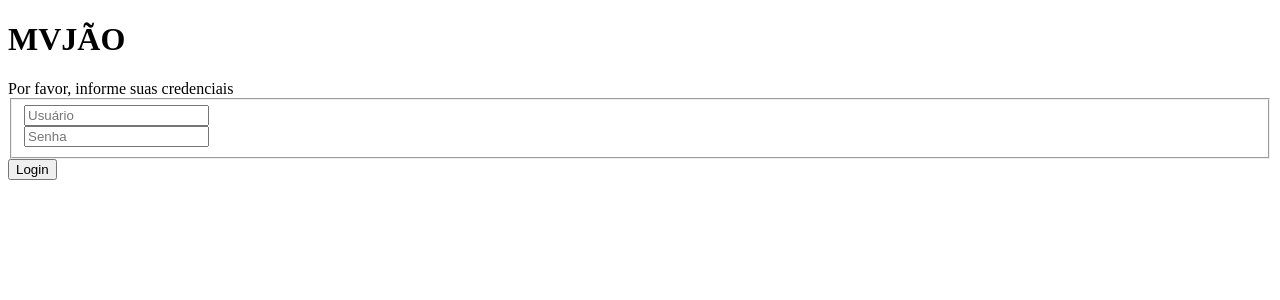
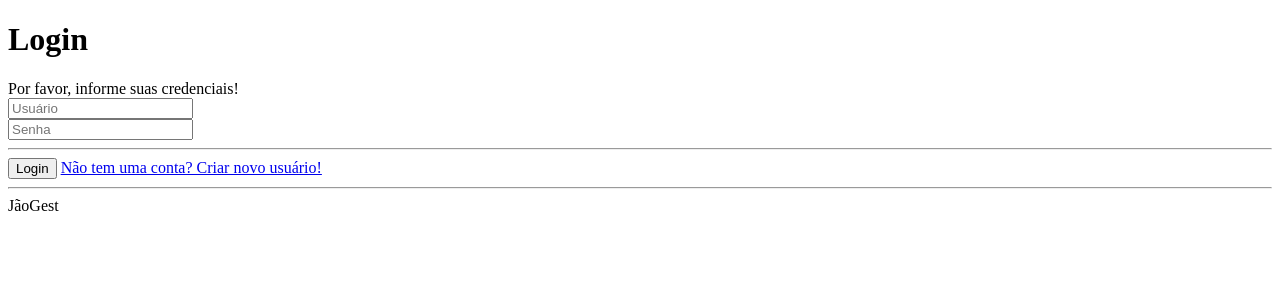
Before and after one commit to jvsouz4/Blog, a CakePHP app: the page made by app/View/Users/login.ctp in a window 1280 px wide. Shown: the top 300 px of the page. Run offline with PHP 8.4 and a stand-in for CakePHP, Linux system fonts and the light colour scheme; the template is opened without the code that fills it, so the values that code supplies are empty; form fields are guessed from the names that the template uses; some libraries are stand-ins or nearby versions.

Commit message:
Atualizando fonte

```diff
--- a/app/View/Users/login.ctp
+++ b/app/View/Users/login.ctp
@@ -7,32 +7,46 @@
         <title>Login</title>
     </head>
 
-    <body class="bd-content">
-        <!-- Page header with logo and tagline-->
+    <body>
+        <div class="container">
+            <div class="row">
+                <div class="col-lg-10 col-xl-9 mx-auto">
+                    <div class="card flex-row my-5 border-0 shadow rounded-3 overflow-hidden">
+
+                        <div class="card-body p-sm-3">
                             <div class="py-5 bg-light border-bottom mb-4">
                                 <div class="container">
                                     <div class="text-center my-5">
-                    <h1 class="fw-bolder">MVJÃO</h1>
+                                        <h1 class="fw-bolder fontexto">Login</h1>
                                     </div>
                                 </div>
                             </div>
-        <!-- Page content-->
-        <div class="container">
-            <div class="container w-50">
-                <div class="card border-secundary text-center">
-                    <div class="card-header bg-dark text-white">
-                        <?php echo __('Por favor, informe suas credenciais'); ?>
+                            <div><?php echo __('Por favor, informe suas credenciais!'); ?></div>
+
+                            <?php echo $this->Flash->render('auth'); ?>
+                            <?php echo $this->Form->create('User');?>
+                                <div class="form-floating">
+                                    <?php echo $this->Form->input('username', array('class' => 'form-control', 'label' => '', 'placeholder' => 'Usuário'));?>
                                 </div>
-                    <div class="card-body">
-                        <?php echo $this->Flash->render('auth'); ?>
-                        <?php echo $this->Form->create('User', array('class' => 'form')); ?>
-                        <fieldset>
-                            <?php echo $this->Form->input('username', array('class' => 'form-control position-relative top-50 start-50 translate-middle', 'label' => '', 'placeholder' => 'Usuário'));?>
-                            <?php echo $this->Form->input('password', array('class' => 'form-control position-relative top-50 start-50 translate-middle', 'label' => '', 'placeholder' => 'Senha'));?>
-                        </fieldset>
+
+                                <div class="form-floating">
+                                    <?php echo $this->Form->input('password', array('class' => 'form-control', 'label' => '', 'placeholder' => 'Senha'));?>
                                 </div>
-                    <div class="card-footer text-muted">
-                        <button type="submit" class="btn btn-primary w-100">Login <?php $this->Form->end(__('Login')) ?></button>
+
+                                <hr class="my-4">
+
+                                <button type="submit" class="btn btn-primary w-100 d-grid my-4">Login </button>
+
+                                <a class="d-block text-center small my-4" href="http://localhost:8000/users/add">Não tem uma conta? Criar novo usuário!</a>
+
+                                <hr class="my-4">
+
+                                <div class="d-grid text-center p-sm-3">
+                                    JãoGest
+                                </div>
+                            <?php $this->Form->end(__('Login')) ?>
+
+                        </div>
                     </div>
                 </div>
             </div>
```
Lines whose indentation alone changed are shown as unchanged.
